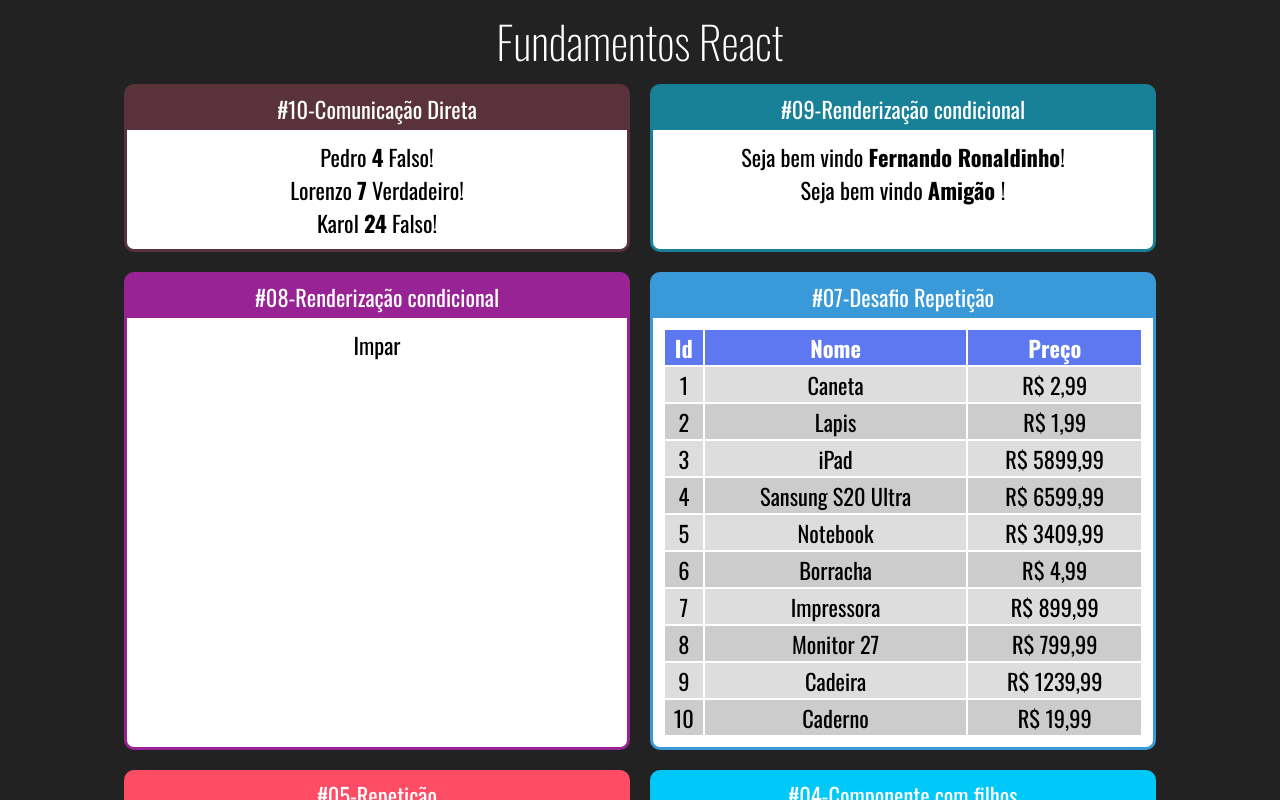
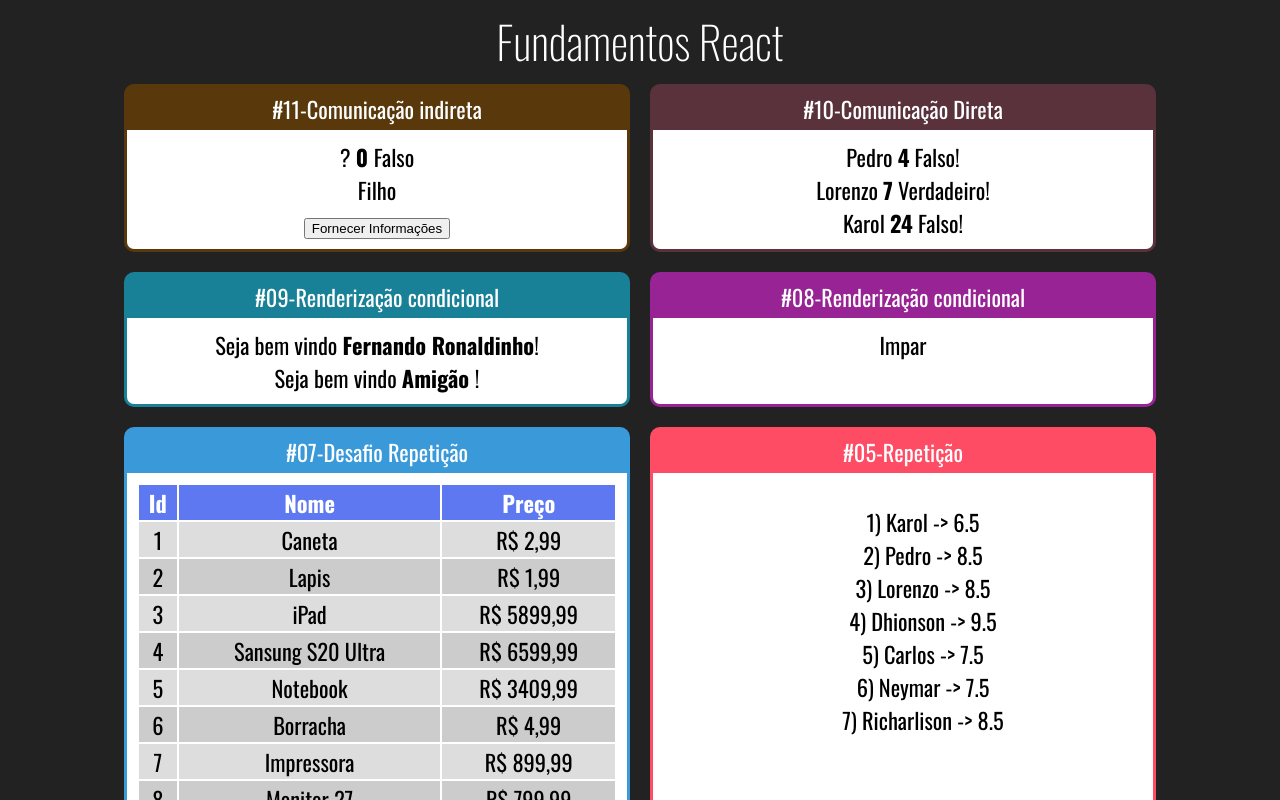
Before and after one commit to dhionson2/reactBiblioteca, a React (Create React App) app in the folder fundamentos-react/: page / in a window 1280 px wide. Shown: the top 800 px of the page. Built offline with nearby package versions, Linux system fonts and the light colour scheme.

Commit message:
Comunicação indireta pai/filho

```diff
--- a/fundamentos-react/src/App.jsx
+++ b/fundamentos-react/src/App.jsx
@@ -13,12 +13,16 @@
 import Primeiro  from './components/basicos/Primeiro';
 import ComParametro from './components/basicos/ComParametro';
 import Fragmento from './components/basicos/Fragmento';
+import IndiretaPai from './components/basicos/comunicacao/IndiretaPai';
 
 export default  _ =>
         <div className="App">
             <h1>Fundamentos React</h1>
 
             <div className="Cards">
+                <Card titulo="#11-Comunicação indireta" color="#59390C">
+                    <IndiretaPai></IndiretaPai>
+                </Card>
                 <Card titulo="#10-Comunicação Direta" color="#59323C">
                     <DiretaPai></DiretaPai>
                 </Card>
--- /dev/null
+++ b/fundamentos-react/src/components/basicos/comunicacao/IndiretaFilho.jsx
@@ -0,0 +1,16 @@
+import React from 'react'
+
+    export default props => {
+        const cb = props.quandoClicar
+        return (
+            <div>
+                <div>
+                    Filho
+                </div>
+                <button onClick={_ => cb('Jonas', 32, true) }>
+                    Fornecer Informações
+                </button>
+
+            </div>
+        )
+    }
--- /dev/null
+++ b/fundamentos-react/src/components/basicos/comunicacao/IndiretaPai.jsx
@@ -0,0 +1,26 @@
+import React from "react";
+import IndiretaFilho from "./IndiretaFilho";
+export default props => {
+
+    let nome = '?';
+    let idade = 0;
+    let nerd = false;
+
+    function fornecerInformacoes(nomeParam, idadeParam, nerdParam) {
+        nome = nomeParam;
+        idade = idadeParam;
+        nerd = nerdParam;
+    }
+
+
+    return(
+       <div>
+        <div>
+            <span>{nome} </span>
+            <span><strong>{idade} </strong></span>
+            <span> {nerd ? 'Verdadeiro' : 'Falso'}</span>
+        </div>
+          <IndiretaFilho quandoClicar={fornecerInformacoes}></IndiretaFilho>
+       </div>
+    )
+}
```
